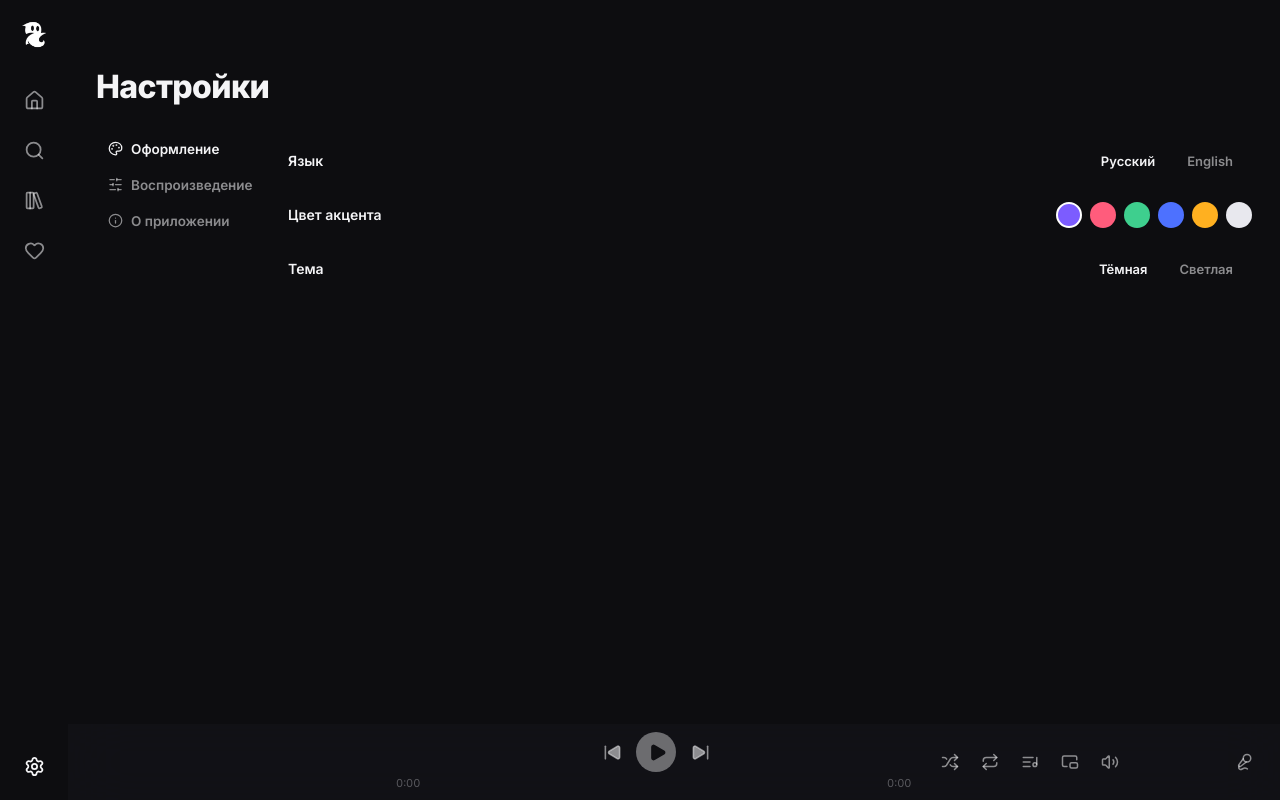
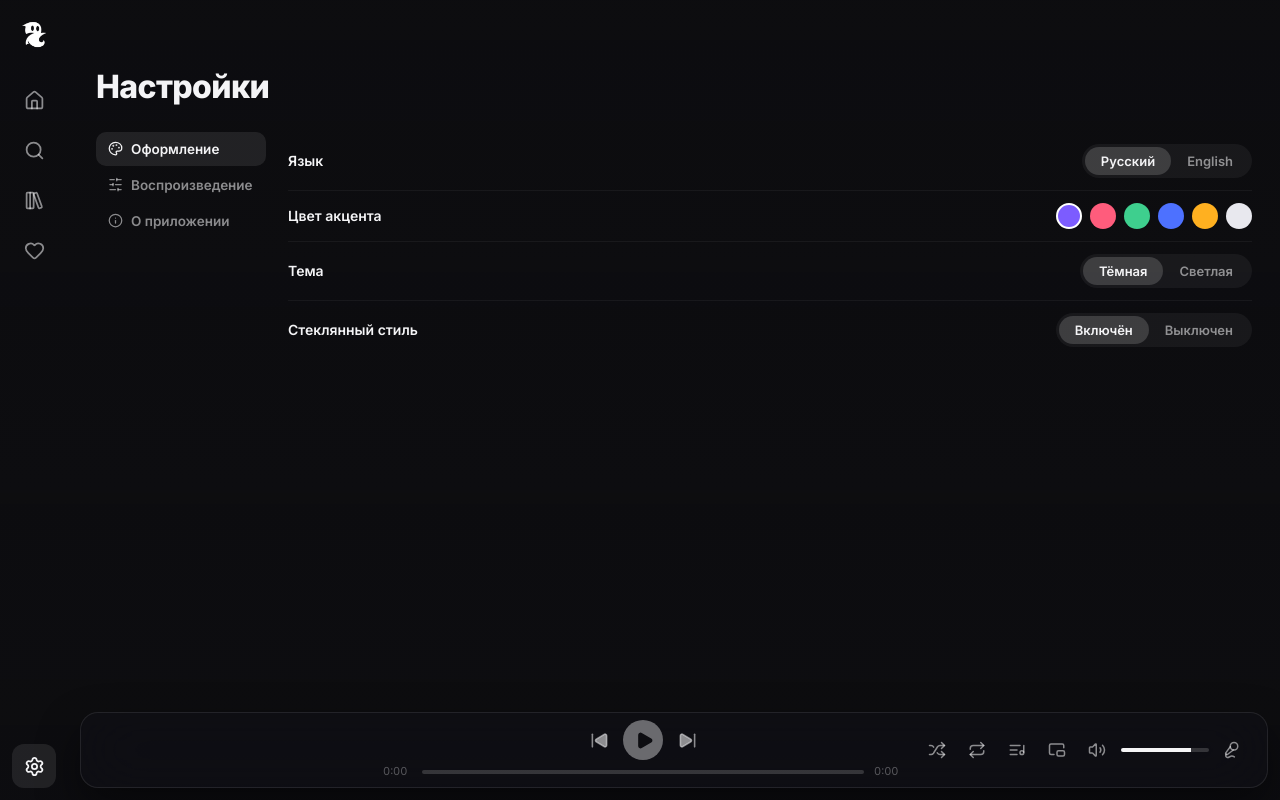
Before and after one commit to mel0k1/immersio, a React (Vite) app: page /#/settings in a window 1280 px wide. Built offline with nearby package versions, Linux system fonts and the light colour scheme.

Commit message:
fix: scroll layout (grid row + min-height), dark theme surface vars, glass style with dynamic blur background (default on, toggleable), floating rounded player bar

```diff
--- a/package.json
+++ b/package.json
@@ -1,7 +1,7 @@
 {
   "name": "immersio",
   "private": true,
-  "version": "0.5.0",
+  "version": "0.6.0",
   "type": "module",
   "scripts": {
     "dev": "vite",
--- a/src-tauri/tauri.conf.json
+++ b/src-tauri/tauri.conf.json
@@ -1,7 +1,7 @@
 {
   "$schema": "https://raw.githubusercontent.com/tauri-apps/tauri/dev/crates/tauri-cli/schema.json",
   "productName": "Immersio",
-  "version": "0.5.0",
+  "version": "0.6.0",
   "identifier": "fun.immersio.app",
   "build": {
     "beforeDevCommand": "npm run dev",
--- a/src/App.tsx
+++ b/src/App.tsx
@@ -182,6 +182,8 @@ function DropOverlay() {
 function Shell() {
   const accent = useSettings((s) => s.accent);
   const theme = useSettings((s) => s.theme);
+  const glass = useSettings((s) => s.glass);
+  const bgTrack = usePlayer((s) => s.queue[s.index]);
   const queueOpen = usePlayer((s) => s.queueOpen);
 
   useEffect(() => {
@@ -193,11 +195,21 @@ function Shell() {
   }, [theme]);
 
   useEffect(() => {
+    document.documentElement.dataset.glass = glass ? "on" : "off";
+  }, [glass]);
+
+  useEffect(() => {
     bindEngine();
   }, []);
 
   return (
-    <div className="app-frame">
+    <>
+      <div className="app-bg" key={bgTrack?.thumb ?? bgTrack?.coverPath ?? "none"}>
+        {glass && (bgTrack?.thumb || bgTrack?.coverPath) && (
+          <img src={bgTrack?.thumb ?? bgTrack?.coverPath ?? undefined} alt="" />
+        )}
+      </div>
+      <div className="app-frame">
       <DragRegion />
       <WindowControls />
       <Sidebar />
@@ -229,6 +241,7 @@ function Shell() {
       <Shortcuts />
       <HistoryPush />
     </div>
+    </>
   );
 }
 
--- a/src/lib/i18n.ts
+++ b/src/lib/i18n.ts
@@ -108,6 +108,9 @@ const ru: Dict = {
   updateRetry: "Повторить",
   themeDark: "Тёмная",
   themeLight: "Светлая",
+  glassStyle: "Стеклянный стиль",
+  glassOn: "Включён",
+  glassOff: "Выключен",
   offline: "Нет соединения — локальные файлы и кэш доступны",
   offlineCache: "Офлайн-кэш",
   offlineCacheDesc: "Слушанные треки сохраняются на диск и доступны без сети",
@@ -236,6 +239,9 @@ const en: Dict = {
   updateRetry: "Retry",
   themeDark: "Dark",
   themeLight: "Light",
+  glassStyle: "Glass style",
+  glassOn: "On",
+  glassOff: "Off",
   offline: "No connection — local files and cache are still available",
   offlineCache: "Offline cache",
   offlineCacheDesc: "Played tracks are stored on disk and stay available offline",
--- a/src/lib/store.ts
+++ b/src/lib/store.ts
@@ -9,6 +9,7 @@ interface SettingsState {
   lang: "ru" | "en";
   accent: string;
   theme: "dark" | "light";
+  glass: boolean;
   streamQuality: "high" | "low";
   rate: number;
   lyricsOffsetMs: number;
@@ -20,6 +21,7 @@ interface SettingsState {
   setLang: (l: "ru" | "en") => void;
   setAccent: (a: string) => void;
   setTheme: (t: "dark" | "light") => void;
+  setGlass: (v: boolean) => void;
   setStreamQuality: (q: "high" | "low") => void;
   setRate: (r: number) => void;
   setLyricsOffset: (ms: number) => void;
@@ -36,6 +38,7 @@ export const useSettings = create<SettingsState>()(
       lang: "ru",
       accent: "#7c5cff",
       theme: "dark",
+      glass: true,
       streamQuality: "high",
       rate: 1,
       lyricsOffsetMs: 0,
@@ -47,6 +50,7 @@ export const useSettings = create<SettingsState>()(
       setLang: (lang) => set({ lang }),
       setAccent: (accent) => set({ accent }),
       setTheme: (theme) => set({ theme }),
+      setGlass: (glass) => set({ glass }),
       setStreamQuality: (streamQuality) => set({ streamQuality }),
       setRate: (rate) => set({ rate }),
       setLyricsOffset: (lyricsOffsetMs) => set({ lyricsOffsetMs }),
--- a/src/pages/SettingsPage.tsx
+++ b/src/pages/SettingsPage.tsx
@@ -21,7 +21,7 @@ function fmtSize(bytes: number): string {
 export function SettingsPage() {
   const t = useT();
   const {
-    lang, accent, setLang, setAccent, theme, setTheme, streamQuality, rate, radioAuto, discordId,
+    lang, accent, setLang, setAccent, theme, setTheme, glass, setGlass, streamQuality, rate, radioAuto, discordId,
     offlineCache, eqEnabled, eqGains,
     setStreamQuality, setRate, setRadioAuto, setDiscordId, setOfflineCache, setEqEnabled, setEqGains,
   } = useSettings();
@@ -111,6 +111,17 @@ export function SettingsPage() {
                   </button>
                   <button className={theme === "light" ? "active" : ""} onClick={() => setTheme("light")}>
                     {t("themeLight")}
+                  </button>
+                </div>
+              </div>
+              <div className="settings-row">
+                <div className="settings-label">{t("glassStyle")}</div>
+                <div className="seg">
+                  <button className={glass ? "active" : ""} onClick={() => setGlass(true)}>
+                    {t("glassOn")}
+                  </button>
+                  <button className={!glass ? "active" : ""} onClick={() => setGlass(false)}>
+                    {t("glassOff")}
                   </button>
                 </div>
               </div>
--- a/src/styles/global.css
+++ b/src/styles/global.css
@@ -1,17 +1,58 @@
 :root {
   --bg: #0d0d10;
   --bg-soft: #131318;
-  --surface: var(--surface);
-  --surface-2: var(--surface-2);
-  --surface-3: var(--surface-3);
+  --surface: rgba(255, 255, 255, 0.05);
+  --surface-2: rgba(255, 255, 255, 0.09);
+  --surface-3: rgba(255, 255, 255, 0.16);
   --text: #f4f4f6;
   --text-dim: rgba(244, 244, 246, 0.55);
   --text-faint: rgba(244, 244, 246, 0.32);
   --accent: #7c5cff;
   --radius: 14px;
   --radius-lg: 20px;
-  --bar-h: 76px;
+  --bar-h: 88px;
   --side-w: 68px;
+  --panel: var(--bg-soft);
+  --panel-border: rgba(255, 255, 255, 0.08);
+  --panel-blur: none;
+}
+
+/* glass mode (default on) */
+[data-glass="on"] {
+  --panel: rgba(17, 17, 23, 0.55);
+  --panel-border: rgba(255, 255, 255, 0.09);
+  --panel-blur: blur(32px) saturate(1.6);
+}
+[data-theme="light"][data-glass="on"] {
+  --panel: rgba(255, 255, 255, 0.62);
+  --panel-border: rgba(15, 15, 20, 0.08);
+}
+.app-bg {
+  position: fixed;
+  inset: -70px;
+  z-index: -1;
+  pointer-events: none;
+  opacity: 0;
+  transition: opacity 0.6s ease;
+}
+[data-glass="on"] .app-bg {
+  opacity: 1;
+}
+.app-bg img {
+  width: 100%;
+  height: 100%;
+  object-fit: cover;
+  transform: scale(1.25);
+  filter: blur(95px) saturate(1.35) brightness(0.55);
+}
+.app-bg::after {
+  content: "";
+  position: absolute;
+  inset: 0;
+  background: linear-gradient(180deg, rgba(13, 13, 16, 0.5), rgba(13, 13, 16, 0.82));
+}
+[data-theme="light"] .app-bg::after {
+  background: linear-gradient(180deg, rgba(244, 244, 247, 0.5), rgba(244, 244, 247, 0.78));
 }
 
 * {
@@ -160,13 +201,15 @@ img {
 
 .main {
   display: grid;
-  grid-template-rows: auto 1fr var(--bar-h);
+  grid-template-rows: auto minmax(0, 1fr) var(--bar-h);
   min-width: 0;
+  min-height: 0;
   height: 100%;
   position: relative;
 }
 
 .content {
+  grid-row: 2;
   overflow-y: auto;
   overflow-x: hidden;
   min-height: 0;
@@ -641,14 +684,20 @@ img {
 
 .player-bar {
   grid-row: 3;
+  align-self: end;
+  height: calc(var(--bar-h) - 12px);
+  margin: 0 12px 12px;
   display: grid;
   grid-template-columns: 1fr auto 1fr;
   align-items: center;
   gap: 16px;
   padding: 0 18px;
-  background: rgba(19, 19, 24, 0.82);
-  backdrop-filter: blur(30px) saturate(1.3);
-  border-top: 1px solid var(--surface);
+  background: var(--panel);
+  backdrop-filter: var(--panel-blur);
+  -webkit-backdrop-filter: var(--panel-blur);
+  border: 1px solid var(--panel-border);
+  border-radius: 18px;
+  box-shadow: 0 18px 44px rgba(0, 0, 0, 0.45);
   z-index: 40;
 }
 .pb-left {
@@ -786,11 +835,14 @@ img {
   position: absolute;
   top: 0;
   right: 0;
-  bottom: var(--bar-h);
+  bottom: calc(var(--bar-h) + 6px);
   width: min(360px, 90vw);
-  background: rgba(19, 19, 24, 0.92);
-  backdrop-filter: blur(30px);
-  border-left: 1px solid var(--surface);
+  background: var(--panel);
+  backdrop-filter: var(--panel-blur);
+  -webkit-backdrop-filter: var(--panel-blur);
+  border: 1px solid var(--panel-border);
+  border-radius: 16px 0 0 16px;
+  border-right: none;
   z-index: 45;
   display: flex;
   flex-direction: column;
@@ -1066,8 +1118,10 @@ img {
   }
 }
 .modal {
-  background: #17171c;
-  border: 1px solid var(--surface-2);
+  background: var(--panel);
+  backdrop-filter: var(--panel-blur);
+  -webkit-backdrop-filter: var(--panel-blur);
+  border: 1px solid var(--panel-border);
   border-radius: var(--radius-lg);
   padding: 24px;
   width: min(560px, 92vw);
@@ -1242,7 +1296,9 @@ img {
   bottom: calc(var(--bar-h) + 18px);
   left: 50%;
   transform: translateX(-50%);
-  background: #1f1f26;
+  background: var(--panel);
+  backdrop-filter: var(--panel-blur);
+  -webkit-backdrop-filter: var(--panel-blur);
   border: 1px solid var(--surface-2);
   padding: 11px 18px;
   border-radius: 12px;
```
Also changed, not shown: 1 other file (tests, documents, lock files or other folders).
